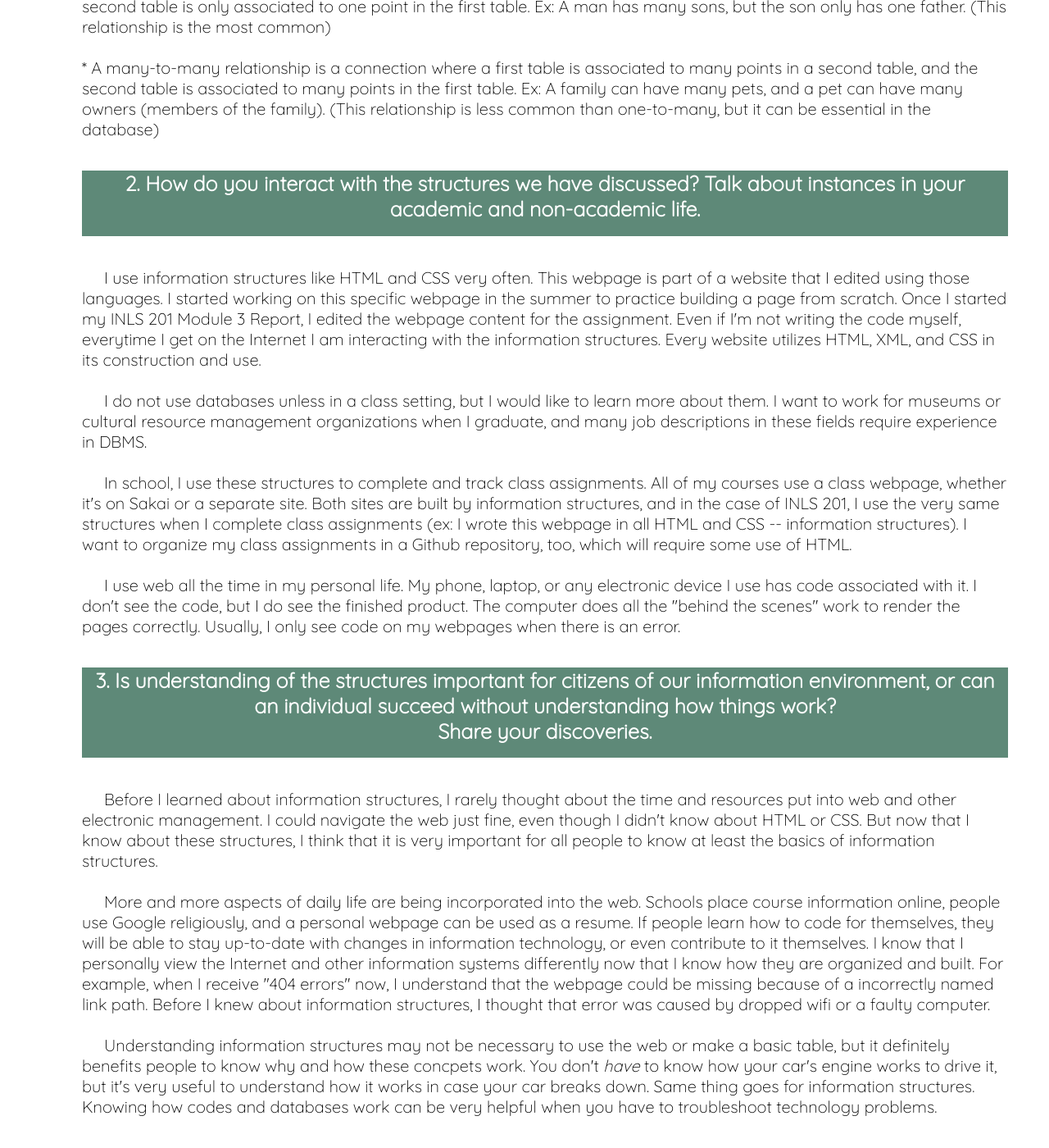
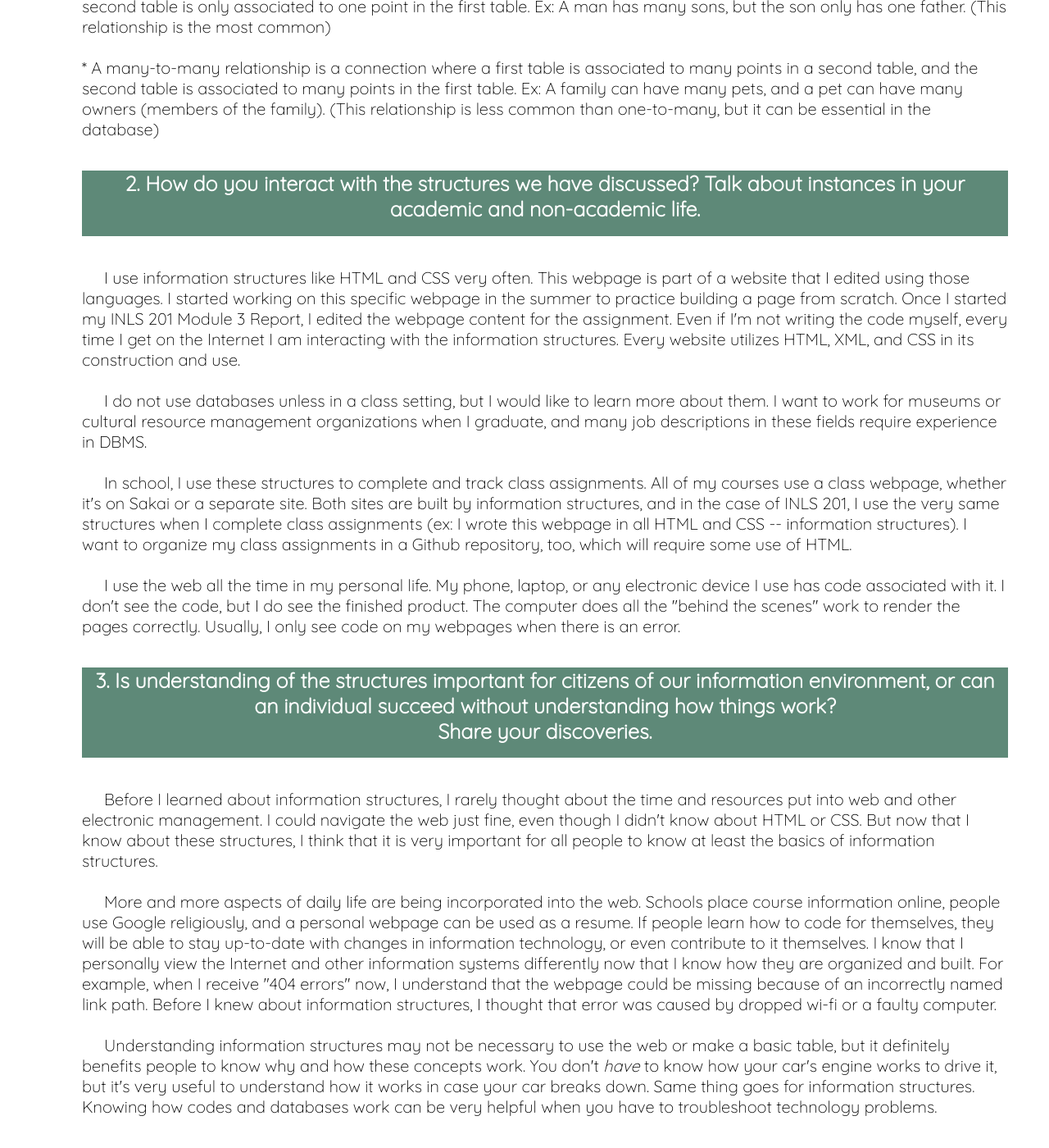
Before and after one commit to rcmetcalf/rcmetcalf.github.io, a Jekyll site: the page gooey/index.html, which Jekyll copies as it is, in a window 1280 px wide and 1400 px high, scrolled down 3336 px. Shown: the whole window at 82% size. Built offline with Jekyll 4.4.1, drawn with Linux system fonts in a browser that asks for light colours; Markdown is read by kramdown in place of the engine named in the settings; some of the changed text lies outside the part shown.

Commit message:
Update index.html

```diff
--- a/gooey/index.html
+++ b/gooey/index.html
@@ -34,7 +34,7 @@
 			&nbsp;&nbsp;&nbsp;&nbsp;&nbsp;This module about information structures taught me that computers use specific languages to build webpages, write documents, and follow instructions. Everything we see on a webpage is text processed and structured by the computer. <br>
 			<br>Even this web page is all text! See:
 				<img src="https://cloud.githubusercontent.com/assets/13002608/10260385/df13809a-6942-11e5-90f2-873ee88561d5.png"><br><br>
-			&nbsp;&nbsp;&nbsp;&nbsp;&nbsp;Extenisble markup language, or XML, is the framework used to create all other types of coding languages, like hyper text markup language (HTML) and cascading style sheets (CSS). In the photo above, I used HTML to create a structure for this webpage, but I also used XML. The doctype declaration at the top of the image is XML, as well as the title and links. The doctype declaration tells the computer that this file should be read and rendered as an HTML file. The title defines the webpage's name, and the links are associated with the CSS document and imported fonts. This text is not seen on the page, but the computer uses this metadata to build the page correctly.<br><br>
+			&nbsp;&nbsp;&nbsp;&nbsp;&nbsp;Extensible markup language, or XML, is the framework used to create all other types of coding languages, like hyper text markup language (HTML) and cascading style sheets (CSS). In the photo above, I used HTML to create a structure for this webpage, but I also used XML. The doctype declaration at the top of the image is XML, as well as the title and links. The doctype declaration tells the computer that this file should be read and rendered as an HTML file. The title defines the webpage's name, and the links are associated with the CSS document and imported fonts. This text is not seen on the page, but the computer uses this metadata to build the page correctly.<br><br>
 
 			<img src="https://cloud.githubusercontent.com/assets/13002608/10260713/23846b02-694a-11e5-9be3-63be373b2c66.png"><br>
 			Notice the doctype comment at the top.<br><br>
@@ -58,25 +58,25 @@
 			&nbsp;&nbsp;&nbsp;&nbsp;&nbsp;In this module, I learned more about the standards and origin of these coding languages, found new coding tools, and learned about the types of relations in a database. I learned that HTML originated from SGML, or Standard Generalized Markup Language, and XML is the language used to describe the metadata of a document. Before this module, I did most of my coding at Codeanywhere.com, Github, or a plain text editor, but now I know about Text Wrangler! I like that it highlights tags for easier reading. Although I had worked with databases before, I did not now about the different types of relationships between entities. Here's what I learned:<br><br>
 			* A one-to-one relationship is a connection where a first table is only associated to a second table at one point, and that second table is only associated to the first table at one point. Ex: A wife only has one husband, and a husband only has one wife. (This relationships is not common in databases)<br><br>
 
-			* A one-to-many relationship is a connection where a first table is asscoiated to many points in a second table, but the second table is only associated to one point in the first table. Ex: A man has many sons, but the son only has one father. (This relationship is the most common)
+			* A one-to-many relationship is a connection where a first table is associated to many points in a second table, but the second table is only associated to one point in the first table. Ex: A man has many sons, but the son only has one father. (This relationship is the most common)
 				<br><br>
 			* A many-to-many relationship is a connection where a first table is associated to many points in a second table, and the second table is associated to many points in the first table. Ex: A family can have many pets, and a pet can have many owners (members of the family). (This relationship is less common than one-to-many, but it can be essential in the database)<br>
 			</p><br>
 			<div class="jumbotron-1">
 				2. How do you interact with the structures we have discussed? Talk about instances in your academic and non-academic life.</div><br>
 			<p>
-			&nbsp;&nbsp;&nbsp;&nbsp;&nbsp;I use information structures like HTML and CSS very often. This webpage is part of a website that I edited using those languages. I started working on this specific webpage in the summer to practice building a page from scratch. Once I started my INLS 201 Module 3 Report, I edited the webpage content for the assignment. Even if I'm not writing the code myself, everytime I get on the Internet I am interacting with the information structures. Every website utilizes HTML, XML, and CSS in its construction and use.<br><br>
+			&nbsp;&nbsp;&nbsp;&nbsp;&nbsp;I use information structures like HTML and CSS very often. This webpage is part of a website that I edited using those languages. I started working on this specific webpage in the summer to practice building a page from scratch. Once I started my INLS 201 Module 3 Report, I edited the webpage content for the assignment. Even if I'm not writing the code myself, every time I get on the Internet I am interacting with the information structures. Every website utilizes HTML, XML, and CSS in its construction and use.<br><br>
 			&nbsp;&nbsp;&nbsp;&nbsp;&nbsp;I do not use databases unless in a class setting, but I would like to learn more about them. I want to work for museums or cultural resource management organizations when I graduate, and many job descriptions in these fields require experience in DBMS.<br><br>
 			&nbsp;&nbsp;&nbsp;&nbsp;&nbsp;In school, I use these structures to complete and track class assignments. All of my courses use a class webpage, whether it's on Sakai or a separate site. Both sites are built by information structures, and in the case of INLS 201, I use the very same structures when I complete class assignments (ex: I wrote this webpage in all HTML and CSS -- information structures). I want to organize my class assignments in a Github repository, too, which will require some use of HTML.<br><br>
-			&nbsp;&nbsp;&nbsp;&nbsp;&nbsp;I use web all the time in my personal life. My phone, laptop, or any electronic device I use has code associated with it. I don't see the code, but I do see the finished product. The computer does all the "behind the scenes" work to render the pages correctly. Usually, I only see code on my webpages when there is an error.<br>
+			&nbsp;&nbsp;&nbsp;&nbsp;&nbsp;I use the web all the time in my personal life. My phone, laptop, or any electronic device I use has code associated with it. I don't see the code, but I do see the finished product. The computer does all the "behind the scenes" work to render the pages correctly. Usually, I only see code on my webpages when there is an error.<br>
 			</p><br>
 			<div class="jumbotron-2">
 				3. Is understanding of the structures important for citizens of our information environment, or can an individual succeed without understanding how things work?<br>
 				Share your discoveries.</div><br>
 			<p>
 			&nbsp;&nbsp;&nbsp;&nbsp;&nbsp;Before I learned about information structures, I rarely thought about the time and resources put into web and other electronic management. I could navigate the web just fine, even though I didn't know about HTML or CSS. But now that I know about these structures, I think that it is very important for all people to know at least the basics of information structures.<br><br>
-			&nbsp;&nbsp;&nbsp;&nbsp;&nbsp;More and more aspects of daily life are being incorporated into the web. Schools place course information online, people use Google religiously, and a personal webpage can be used as a resume. If people learn how to code for themselves, they will be able to stay up-to-date with changes in information technology, or even contribute to it themselves. I know that I personally view the Internet and other information systems differently now that I know how they are organized and built. For example, when I receive "404 errors" now, I understand that the webpage could be missing because of a incorrectly named link path. Before I knew about information structures, I thought that error was caused by dropped wifi or a faulty computer.<br><br>
-			&nbsp;&nbsp;&nbsp;&nbsp;&nbsp;Understanding information structures may not be necessary to use the web or make a basic table, but it definitely benefits people to know why and how these concpets work. You don't <em>have</em> to know how your car's engine works to drive it, but it's very useful to understand how it works in case your car breaks down. Same thing goes for information structures. Knowing how codes and databases work can be very helpful when you have to troubleshoot technology problems.<br>
+			&nbsp;&nbsp;&nbsp;&nbsp;&nbsp;More and more aspects of daily life are being incorporated into the web. Schools place course information online, people use Google religiously, and a personal webpage can be used as a resume. If people learn how to code for themselves, they will be able to stay up-to-date with changes in information technology, or even contribute to it themselves. I know that I personally view the Internet and other information systems differently now that I know how they are organized and built. For example, when I receive "404 errors" now, I understand that the webpage could be missing because of an incorrectly named link path. Before I knew about information structures, I thought that error was caused by dropped wi-fi or a faulty computer.<br><br>
+			&nbsp;&nbsp;&nbsp;&nbsp;&nbsp;Understanding information structures may not be necessary to use the web or make a basic table, but it definitely benefits people to know why and how these concepts work. You don't <em>have</em> to know how your car's engine works to drive it, but it's very useful to understand how it works in case your car breaks down. Same thing goes for information structures. Knowing how codes and databases work can be very helpful when you have to troubleshoot technology problems.<br>
 			</p><br>
 		</p>
 	</div>
```
Also changed, not shown: other parts of gooey/index.html (+2 -2 lines).
